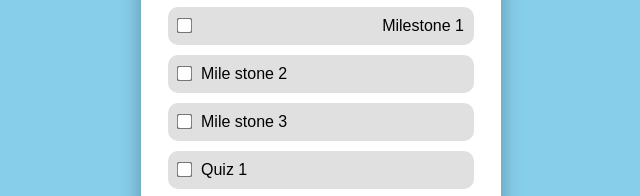
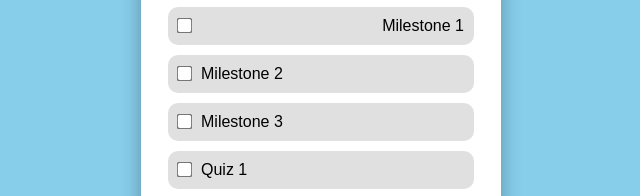
Before and after one commit to shadibhoque/Personalized-Study-Companion, a plain HTML site: page 4020_task.html in a window 1280 px wide. Shown: the part 251-447 px from the top of the page, 319-959 px from the left. Drawn offline with Linux system fonts and the light colour scheme.

Commit message:
fixed milestone texts

```diff
--- a/4020_task.html
+++ b/4020_task.html
@@ -23,11 +23,11 @@
                     </div>
                     <div class="task">
                         <input type="checkbox" id="task2">
-                        <button class="task-button">Mile stone 2</button>
+                        <button class="task-button">Milestone 2</button>
                     </div>
                     <div class="task">
                         <input type="checkbox" id="task3">
-                        <button class="task-button" >Mile stone 3</button>
+                        <button class="task-button" >Milestone 3</button>
                     </div>
                     <div class="task">
                         <input type="checkbox" id="task4">
```
